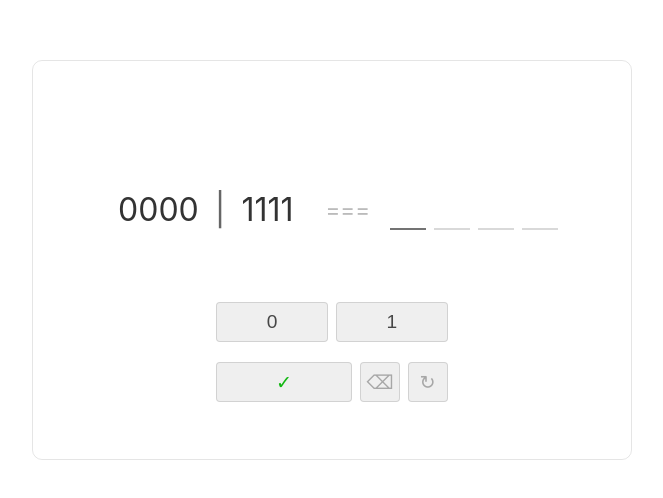
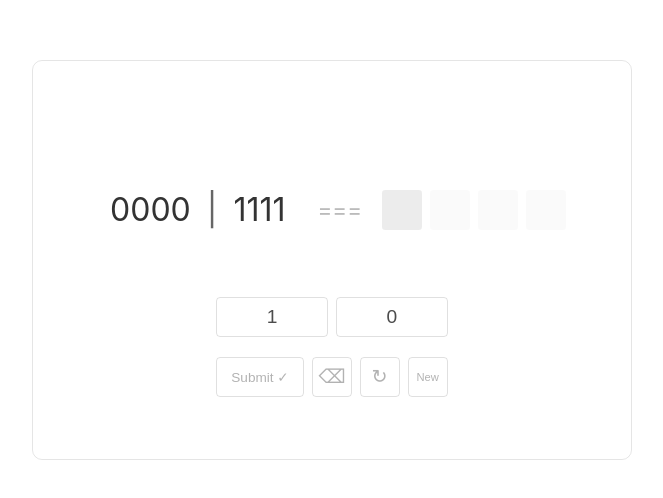
Before and after one commit to btbright/learn-a-bit, a React (Create React App) app: page / in a window 1280 px wide. Shown: the part 140-638 px from the top of the page, without its empty margins (308-971 px from the left). Built offline with nearby package versions, Linux system fonts and the light colour scheme.

Commit message:
fixed bugs and removed inputs from prompt

```diff
--- a/src/App.js
+++ b/src/App.js
@@ -1,4 +1,4 @@
-import React, { useState, useEffect, useRef } from "react";
+import React, { useState, useEffect } from "react";
 import styled from "styled-components";
 import { makeMissingAnswerProblem } from "./bitwiseMath";
 
@@ -53,6 +53,10 @@ const Button = styled.button.attrs({ type: "button" })`
   cursor: pointer;
   outline: none;
   margin: 0 4px;
+  background-color: ${props =>
+    props.isActive ? "rgba(0, 0, 0, 0.03)" : "rgba(0, 0, 0, 0.0)"};
+  border-color: ${props =>
+    props.isActive ? "rgba(0, 0, 0, 0.15)" : "rgba(0, 0, 0, 0.12)"};
 
   &:hover,
   &:focus {
@@ -62,17 +66,19 @@ const Button = styled.button.attrs({ type: "button" })`
 `;
 
 const SubmitButton = styled(Button)`
-  color: #12b712;
   width: 100%;
+  font-size: 0.85rem;
+  color: rgba(0, 0, 0, 0.3);
 `;
 
-const BackspaceButton = styled(Button)`
+const ControlButton = styled(Button)`
   color: rgba(0, 0, 0, 0.3);
   flex-shrink: 0;
   width: 40px;
+  font-size: ${props => (props.isIcon ? "1.2rem" : "0.7rem")};
 `;
 
-const Prompt = styled.p`
+const Prompt = styled.div`
   display: flex;
   justify-content: center;
   align-items: center;
@@ -91,20 +97,20 @@ const AnswerInputs = styled.div`
   margin: 10px 0;
 `;
 
-const PromptInput = styled.input`
+const PromptInput = styled.div`
   border: none;
-  border-bottom: 2px solid rgba(0, 0, 0, 0.15);
   margin: 0 4px;
   font-size: 2rem;
-  width: 2rem;
+  width: 2.5rem;
+  height: 2.5rem;
   outline: none;
   text-align: center;
-  transition: border-color 0.05s;
+  transition: border-color 0.05s, background-color 0.05;
   color: #333;
-
-  &:focus {
-    border-color: rgba(0, 0, 0, 0.55);
-  }
+  background-color: ${props =>
+    props.isActive ? "rgba(0, 0, 0, 0.075)" : "rgba(0, 0, 0, 0.02)"};
+  border-radius: 0.2rem;
+  cursor: pointer;
 `;
 
 const Operator = styled.span`
@@ -129,27 +135,51 @@ export default function App() {
   const [userAnswer, setUserAnswer] = useState(
     new Array(problem.answer.length).fill("")
   );
+  const [activeAnswer, setActiveAnswer] = useState(null);
   const [result, setResult] = useState(null);
   const hasResult = result !== null;
-  const userAnswerFieldRefs = userAnswer.map(_ => useRef(null));
-  const submitAnswerButtonRef = useRef(null);
-  console.log(problem, userAnswer);
 
-  const firstEmptyAnswerIndex = userAnswer.findIndex(answer => answer === "");
+  const userActiveAnswer = activeAnswer || 0;
+  const answerOptions = ["1", "0"];
+
+  const handleKeyDown = e => {
+    const { key } = e;
+    if (key === "Tab" && activeAnswer <= problem.answer.length - 1) {
+      e.preventDefault();
+    }
+  };
+
+  const handleKeyUp = e => {
+    const { key, shiftKey } = e;
+    if (answerOptions.indexOf(key) !== -1) {
+      handleAnswerUpdate(userActiveAnswer, key);
+      setActiveAnswer(activeAnswer + 1);
+    } else if (key === "Enter") {
+      if (hasResult && result === true) {
+        handleNext();
+      } else {
+        handleSubmit();
+      }
+    } else if (key === "n") {
+      handleNext();
+    } else if (key === "r") {
+      handleResetAnswer();
+    } else if (key === "Tab") {
+      setActiveAnswer(activeAnswer + (shiftKey ? -1 : 1));
+      e.preventDefault();
+    } else if (key === "Backspace") {
+      handleBackspace();
+    }
+  };
 
   useEffect(() => {
-    if (hasResult) return;
-    if (firstEmptyAnswerIndex !== -1) return;
-    submitAnswerButtonRef &&
-      submitAnswerButtonRef.current &&
-      submitAnswerButtonRef.current.focus();
-  }, [firstEmptyAnswerIndex, submitAnswerButtonRef]);
-
-  useEffect(() => {
-    if (hasResult) return;
-    if (firstEmptyAnswerIndex === -1) return;
-    userAnswerFieldRefs[firstEmptyAnswerIndex].current.focus();
-  }, [firstEmptyAnswerIndex, userAnswerFieldRefs]);
+    document.addEventListener("keyup", handleKeyUp, true);
+    document.addEventListener("keydown", handleKeyDown, true);
+    return () => {
+      document.removeEventListener("keyup", handleKeyUp, true);
+      document.removeEventListener("keydown", handleKeyDown, true);
+    };
+  });
 
   function handleSubmit() {
     const isCorrect = userAnswer.join("") === problem.answer.join("");
@@ -161,19 +191,41 @@ export default function App() {
     setProblem(nextProblem);
     setUserAnswer(new Array(nextProblem.answer.length).fill(""));
     setResult(null);
+    setActiveAnswer(0);
+    document.activeElement.blur();
   }
 
   function handleResetAnswer() {
     setUserAnswer(new Array(problem.answer.length).fill(""));
+    setActiveAnswer(0);
+    setResult(null);
+    document.activeElement.blur();
   }
 
-  function handleAnswerUpdate(i, currentAnswer) {
-    return e => {
-      const currentAnswerCopy = currentAnswer.slice(0);
-      currentAnswerCopy[i] = e.target.value;
-      setUserAnswer(currentAnswerCopy);
+  function handleAnswerUpdate(i, answer) {
+    const currentAnswerCopy = userAnswer.slice(0);
+    currentAnswerCopy[i] = answer;
+    setUserAnswer(currentAnswerCopy);
+    document.activeElement.blur();
+  }
+
+  function handleBackspace() {
+    if (activeAnswer === 0) return;
+    const currentAnswerCopy = userAnswer.slice(0);
+    currentAnswerCopy[activeAnswer - 1] = "";
+    setUserAnswer(currentAnswerCopy);
+    setActiveAnswer(activeAnswer - 1);
+  }
+
+  function handleAnswerClick(answer) {
+    return _ => {
+      handleAnswerUpdate(userActiveAnswer, answer);
+      setActiveAnswer(userActiveAnswer + 1);
     };
   }
+
+  const isAnswerReady =
+    userAnswer.join("").length === problem.answer.join("").length;
 
   return (
     <AppWrapper>
@@ -189,33 +241,43 @@ export default function App() {
           <DeepEquality>===</DeepEquality>
           {problem.answer.map((answer, i) => (
             <PromptInput
-              ref={userAnswerFieldRefs[i]}
               key={`${answer}-${i}`}
-              onChange={handleAnswerUpdate(i, userAnswer, setUserAnswer)}
-              value={userAnswer[i]}
-            />
+              isActive={i === userActiveAnswer}
+              onClick={e => setActiveAnswer(i)}
+            >
+              {userAnswer[i]}
+            </PromptInput>
           ))}
         </Prompt>
         <Inputs>
           {(!hasResult || !result) && (
             <>
               <AnswerInputs>
-                <Button>0</Button>
-                <Button>1</Button>
+                {answerOptions.map(answer => (
+                  <Button key={answer} onClick={handleAnswerClick(answer)}>
+                    {answer}
+                  </Button>
+                ))}
               </AnswerInputs>
               <AnswerInputs>
-                <SubmitButton
-                  onClick={handleSubmit}
-                  ref={submitAnswerButtonRef}
-                >
-                  ✓
+                <SubmitButton isActive={isAnswerReady} onClick={handleSubmit}>
+                  Submit ✓
                 </SubmitButton>
-                <BackspaceButton>⌫</BackspaceButton>
-                <BackspaceButton onClick={handleResetAnswer}>↻</BackspaceButton>
+                <ControlButton isIcon={true} onClick={handleBackspace}>
+                  ⌫
+                </ControlButton>
+                <ControlButton isIcon={true} onClick={handleResetAnswer}>
+                  ↻
+                </ControlButton>
+                <ControlButton onClick={handleNext}>New</ControlButton>
               </AnswerInputs>
             </>
           )}
-          {hasResult && result && <Button onClick={handleNext}>Next</Button>}
+          {hasResult && result && (
+            <Button onClick={handleNext} isActive={true}>
+              Next Problem
+            </Button>
+          )}
         </Inputs>
       </PracticeProblem>
     </AppWrapper>
```
Also changed, not shown: 1 other file (tests, documents, lock files or other folders).
